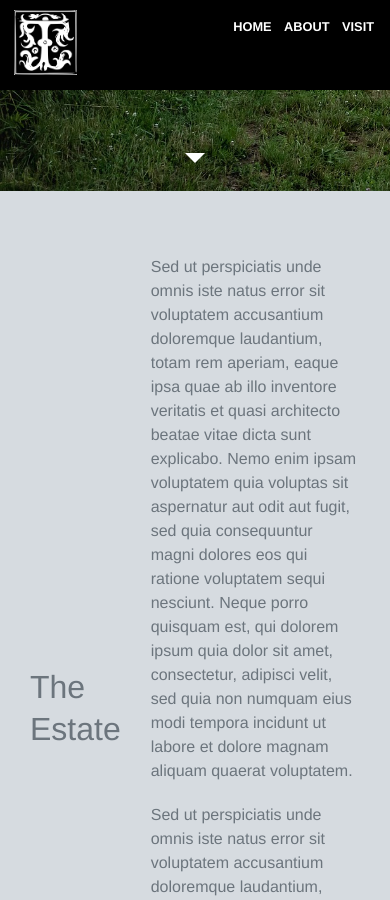
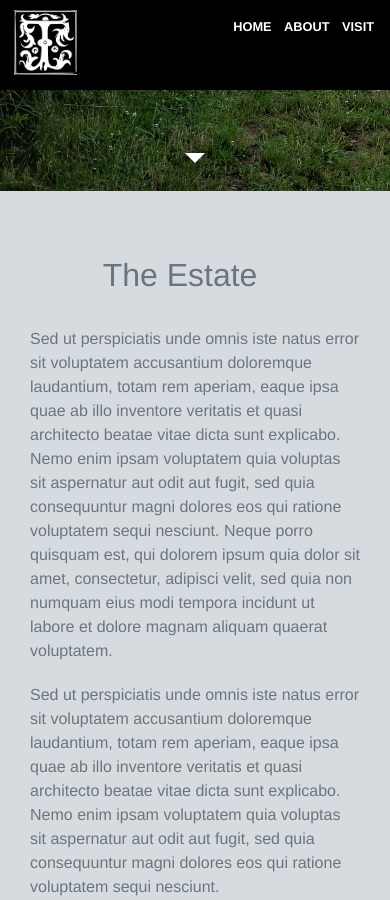
Before and after one commit to AnjanaLP/vineyard-website, a Jekyll site: the page built from index.html, in a window 390 px wide and 900 px high, scrolled down 709 px. Built offline with Jekyll 4.4.1, drawn with Linux system fonts in a browser that asks for light colours.

Commit message:
add mobile styling to about section flexbox

```diff
--- a/assets/css/main.css
+++ b/assets/css/main.css
@@ -266,8 +266,12 @@
   }
 
   /* ABOUT STYLES */
+  .about-section {
+    flex-direction: column;
+  }
   .about-title {
     font-size: 2em;
+    padding-bottom: 30px;
   }
 
   /* HERO STYLES */
```
